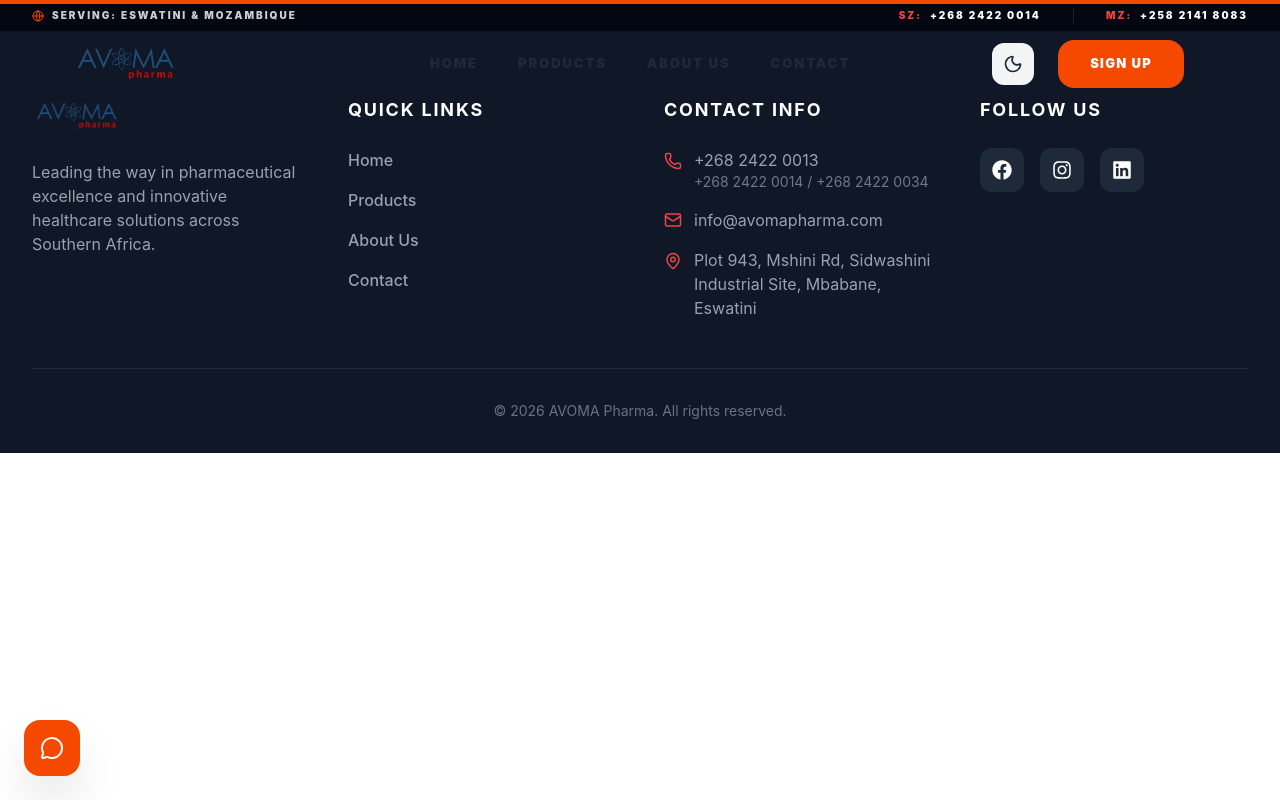
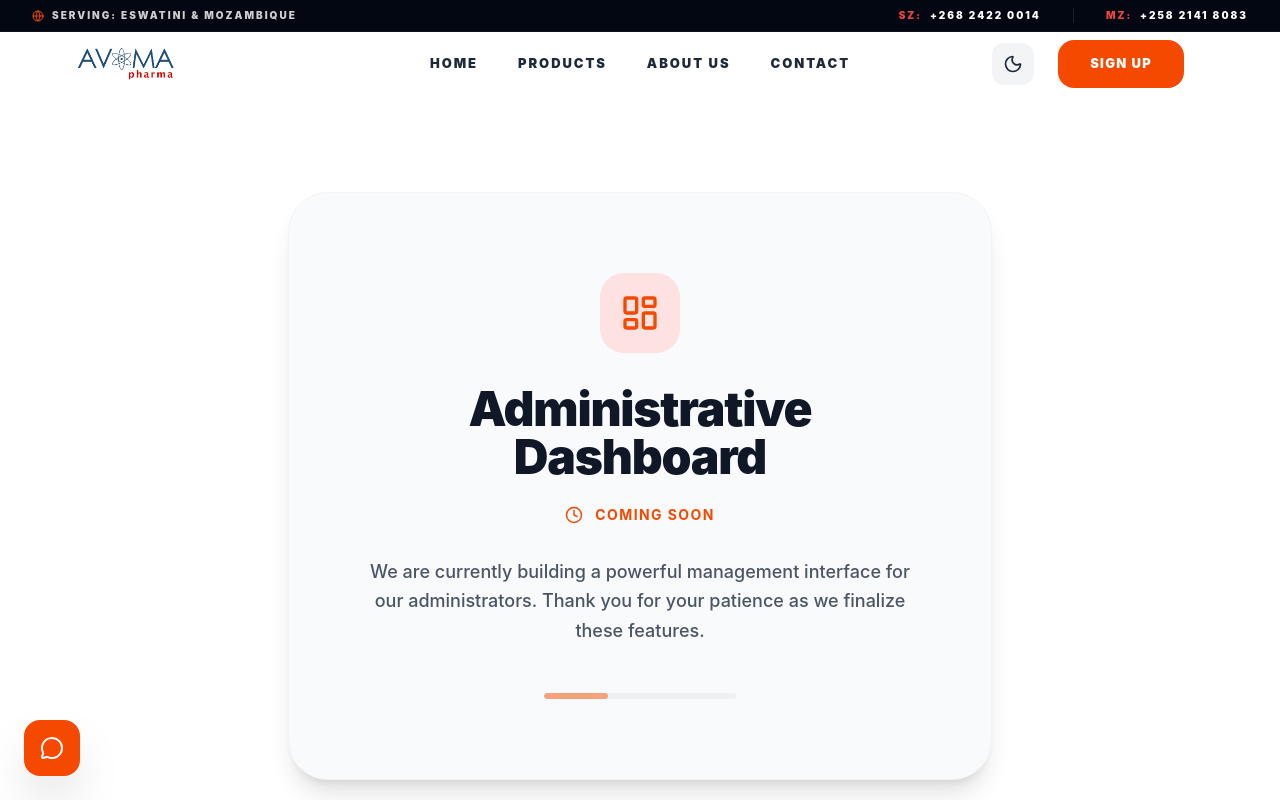
Before and after one commit to MazweMavuso/avoma, a React (Vite) app: page /dashboard in a window 1280 px wide. Shown: the top 800 px of the page. Built offline with nearby package versions, Linux system fonts and the light colour scheme.

Commit message:
feat: hide dashboard from nav and add auth redirection logic

```diff
--- a/src/App.jsx
+++ b/src/App.jsx
@@ -7,6 +7,7 @@
 import ProductsPage from './pages/products/ProductsPage';
 import AboutPage from './pages/about/AboutPage';
 import ContactPage from './pages/contact/ContactPage';
+import DashboardPage from './pages/dashboard/DashboardPage';
 import SignupPage from './pages/auth/SignupPage';
 import LoginPage from './pages/auth/LoginPage';
 import ScrollReset from './components/layout/ScrollReset';
@@ -38,6 +39,7 @@
                 <Route path="/products" element={<ProductsPage />} />
                 <Route path="/about" element={<AboutPage />} />
                 <Route path="/contact" element={<ContactPage />} />
+                <Route path="/dashboard" element={<DashboardPage />} />
                 <Route path="/signup" element={<SignupPage />} />
                 <Route path="/login" element={<LoginPage />} />
               </Routes>
--- a/src/pages/auth/LoginPage.jsx
+++ b/src/pages/auth/LoginPage.jsx
@@ -1,9 +1,10 @@
 import { useState } from 'react';
 import { motion } from 'framer-motion';
 import { Mail, Lock, ArrowRight, LogIn, ShieldCheck } from 'lucide-react';
-import { Link } from 'react-router-dom';
+import { Link, useNavigate } from 'react-router-dom';
 
 const LoginPage = () => {
+  const navigate = useNavigate();
   const [formData, setFormData] = useState({
     email: '',
     password: '',
@@ -21,7 +22,7 @@
   const handleSubmit = (e) => {
     e.preventDefault();
     console.log('Login Data:', formData);
-    alert('Login feature coming soon! Thank you for testing.');
+    navigate('/dashboard');
   };
 
   return (
--- a/src/pages/auth/SignupPage.jsx
+++ b/src/pages/auth/SignupPage.jsx
@@ -40,13 +40,13 @@
           <p className="text-gray-600 dark:text-gray-400 font-medium mb-8">
             Thank you for joining AVOMA Pharma. We've sent a verification email to <span className="text-red-600">{formData.email}</span>.
           </p>
-          <Link to="/">
+          <Link to="/dashboard">
             <motion.button
               whileHover={{ scale: 1.02 }}
               whileTap={{ scale: 0.98 }}
               className="w-full bg-red-600 text-white font-black py-5 rounded-2xl shadow-lg shadow-red-600/20 uppercase tracking-widest"
             >
-              Return Home
+              Go to Dashboard
             </motion.button>
           </Link>
         </motion.div>
--- /dev/null
+++ b/src/pages/dashboard/DashboardPage.jsx
@@ -0,0 +1,53 @@
+import { motion } from 'framer-motion';
+import { LayoutDashboard, Clock } from 'lucide-react';
+
+const DashboardPage = () => {
+  return (
+    <div className="pt-40 pb-20 bg-white dark:bg-gray-950 min-h-screen flex items-center justify-center transition-colors duration-500">
+      <div className="max-w-3xl mx-auto px-4 sm:px-6 lg:px-8 text-center">
+        <motion.div
+          initial={{ opacity: 0, y: 20 }}
+          animate={{ opacity: 1, y: 0 }}
+          transition={{ duration: 0.6 }}
+          className="bg-gray-50 dark:bg-gray-900 rounded-[40px] p-12 md:p-20 shadow-xl border border-gray-100 dark:border-gray-800"
+        >
+          <div className="inline-flex items-center justify-center w-20 h-20 bg-red-100 dark:bg-red-900/30 text-red-600 rounded-3xl mb-8">
+            <LayoutDashboard size={40} />
+          </div>
+
+          <h1 className="text-4xl md:text-5xl font-black text-gray-900 dark:text-white mb-6 tracking-tight">
+            Administrative Dashboard
+          </h1>
+
+          <div className="flex items-center justify-center gap-3 text-red-600 font-bold uppercase tracking-widest text-sm mb-8">
+            <Clock size={18} className="animate-pulse" />
+            <span>Coming Soon</span>
+          </div>
+
+          <p className="text-lg text-gray-600 dark:text-gray-400 font-medium leading-relaxed max-w-xl mx-auto">
+            We are currently building a powerful management interface for our administrators. Thank you for your patience as we finalize these features.
+          </p>
+
+          <div className="mt-12">
+            <motion.div
+              animate={{
+                scale: [1, 1.05, 1],
+                opacity: [0.5, 1, 0.5]
+              }}
+              transition={{
+                duration: 2,
+                repeat: Infinity,
+                ease: "easeInOut"
+              }}
+              className="h-1.5 w-48 bg-gray-200 dark:bg-gray-800 rounded-full mx-auto overflow-hidden"
+            >
+              <div className="h-full w-1/3 bg-red-600 rounded-full animate-[progress_2s_infinite_ease-in-out]"></div>
+            </motion.div>
+          </div>
+        </motion.div>
+      </div>
+    </div>
+  );
+};
+
+export default DashboardPage;
```
